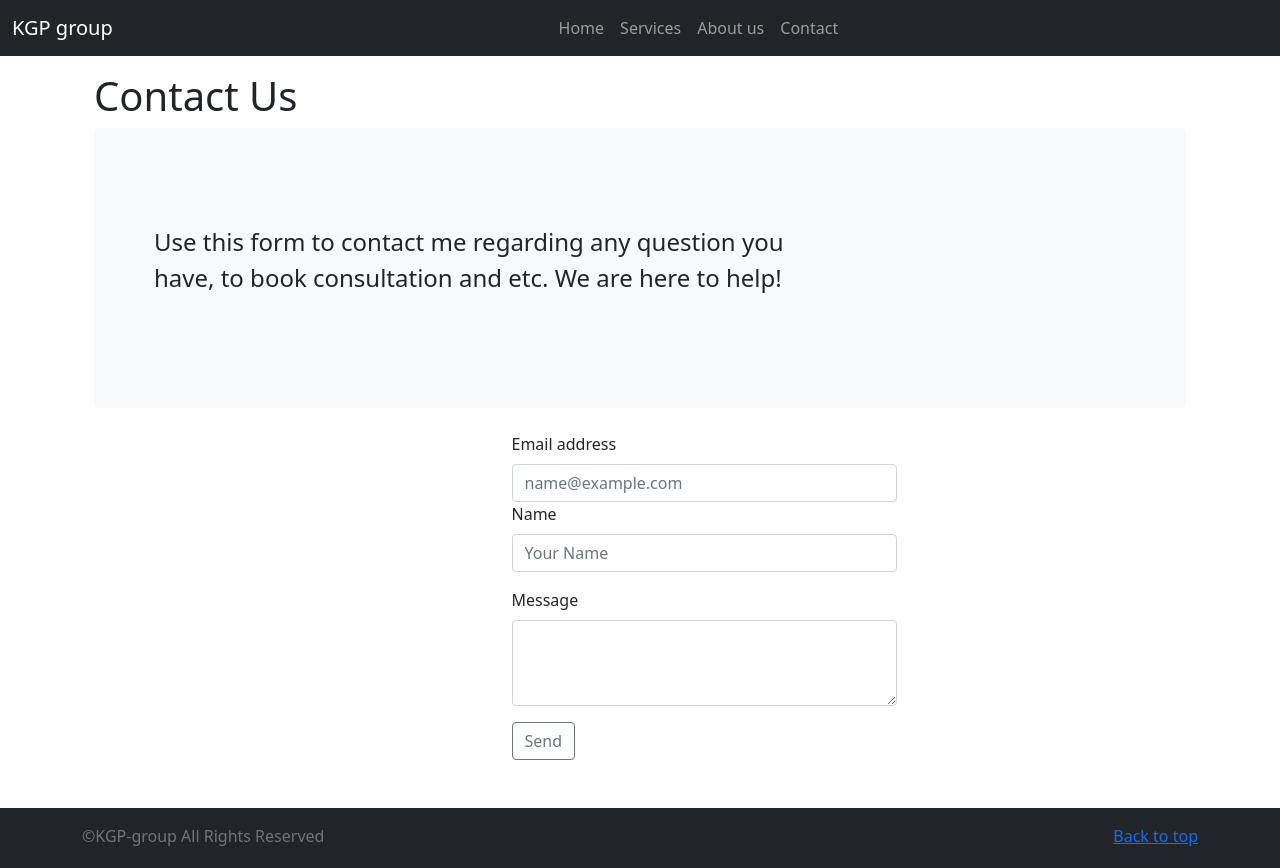
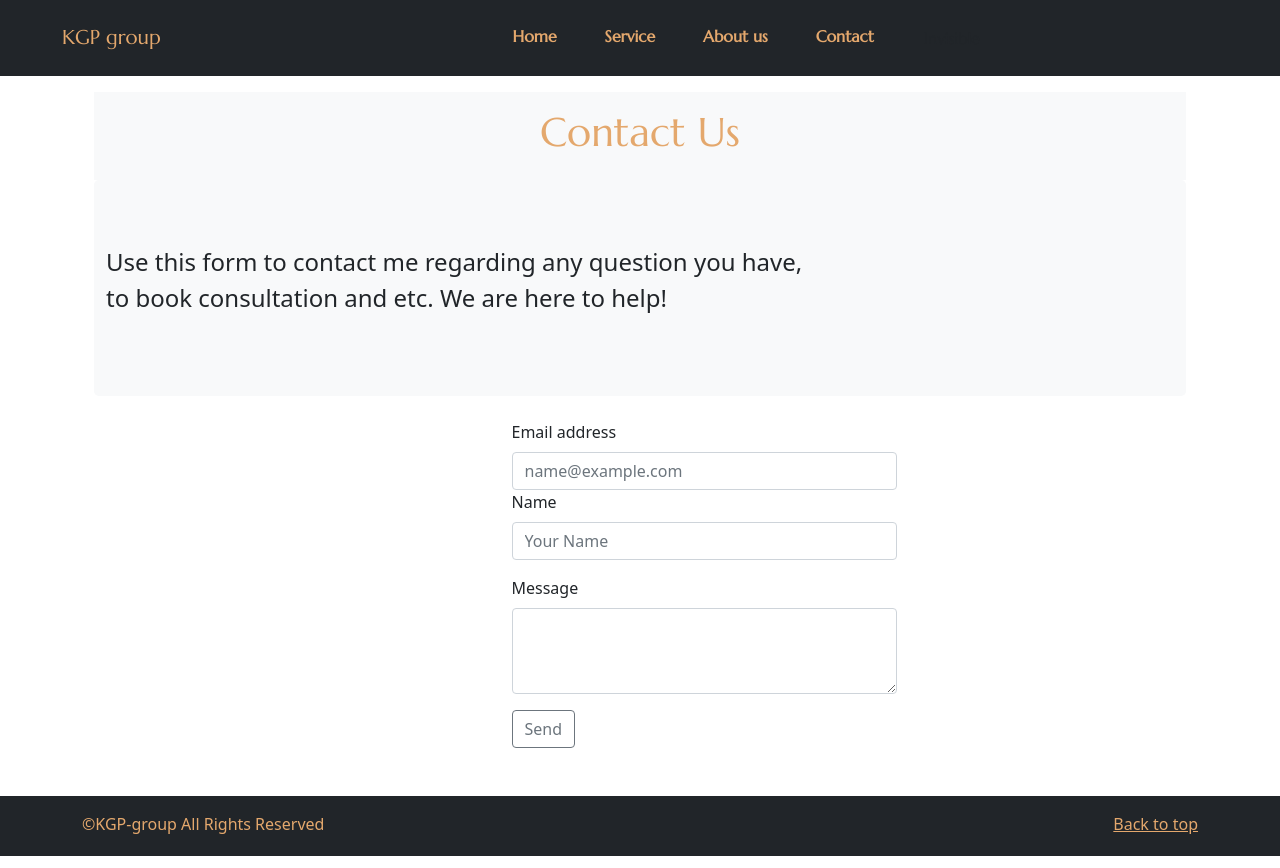
Before and after one commit to OlgaVlasova-IT/accounting-Kate, a plain HTML site: page contact.html in a window 1280 px wide. Drawn offline with nearby package versions, Linux system fonts and the light colour scheme.

Commit message:
2022-11-10 6:59pm

```diff
--- a/contact.html
+++ b/contact.html
@@ -12,28 +12,35 @@
         <meta name="viewport" content="width=device-width, initial-scale=1">
         <link href="https://cdn.jsdelivr.net/npm/bootstrap@5.0.2/dist/css/bootstrap.min.css" rel="stylesheet" integrity="sha384-EVSTQN3/azprG1Anm3QDgpJLIm9Nao0Yz1ztcQTwFspd3yD65VohhpuuCOmLASjC" crossorigin="anonymous">
         <link rel="stylesheet" href="css/contact.css">
+        <link rel="preconnect" href="https://fonts.googleapis.com">
+        <link rel="preconnect" href="https://fonts.gstatic.com" crossorigin>
+        <link href="https://fonts.googleapis.com/css2?family=Abel&family=Marcellus&display=swap" rel="stylesheet">
         <script src="https://cdn.jsdelivr.net/npm/bootstrap@5.0.2/dist/js/bootstrap.bundle.min.js" integrity="sha384-MrcW6ZMFYlzcLA8Nl+NtUVF0sA7MsXsP1UyJoMp4YLEuNSfAP+JcXn/tWtIaxVXM" crossorigin="anonymous"></script>
     </head>
     <body>
-        <nav class="navbar navbar-expand-sm navbar-dark bg-dark">
+      <nav class="navbar navbar-expand-sm navbar-dark bg-dark" id="navBar">
         <div class="container-fluid">
-              <a class="navbar-brand" href="#">KGP group</a>
+          <a class="navbar-brand px-5" href="#" style="color: #E4A86D; font-family: 'Marcellus', serif; border: 2px solid #212529 ">KGP group</a>
           <button class="navbar-toggler" type="button" data-bs-toggle="collapse" data-bs-target="#navbarNav" aria-controls="navbarNav" aria-expanded="false" aria-label="Toggle navigation">
             <span class="navbar-toggler-icon"></span>
           </button>
           <div class=" collapse navbar-collapse justify-content-center" id="navbarNav">
-                <ul class="navbar-nav">
-                  <li class="nav-item">
-                    <a class="nav-link" aria-current="page" href="index.html">Home</a>
+            <ul class="navbar-nav py-1 my-1 " style=" font-family: 'Marcellus', serif;" >
+
+              <li class="nav-item mx-3 nav-link-hover"   >
+                <a class="nav-link fw-bold " aria-current="page" href="index.html" style="color: #E4A86D" >Home</a>
               </li>
-                  <li class="nav-item">
-                    <a class="nav-link" href="services.html">Services</a>
+              <li class="nav-item mx-3 nav-link-hover"  >
+                <a class="nav-link fw-bold " href="services.html" style="color: #E4A86D">Service</a>
               </li>
-                  <li class="nav-item">
-                    <a class="nav-link" href="#">About us</a>
+              <li class="nav-item mx-3 nav-link-hover ">
+                <a class="nav-link  fw-bold" href="#" style="color: #E4A86D">About us</a>
               </li>
-                  <li class="nav-item">
-                    <a class="nav-link" href="contact.html" >Contact</a>
+              <li class="nav-item  mx-3 nav-link-hover ">
+                <a class="nav-link fw-bold" href="contact.html" style="color: #E4A86D" >Contact</a>
+              </li>
+              <li class="nav-item mx-3"  style="border: 2px solid #212529" >
+                <a class="nav-link " aria-current="page" href="" style="color: #212529" >Invisible</a>
               </li>
             </ul>
           </div>
@@ -42,9 +49,10 @@
 
 
           <div class="container px-4 my-3 " >
-            <h1>Contact Us</h1>
-
-            <div class="p-5 mb-4 bg-light rounded-3">
+           <section class="py-3  bg-light text-center container">
+            <h1 style=" font-family: 'Marcellus', serif; color:#E4A86D" >Contact Us</h1>
+          </section>
+            <div class="py-3 mb-4 bg-light rounded-3">
               <div class="container-fluid py-5">
                 <!-- <h1 class="display-5 fw-bold">Custom jumbotron</h1> -->
                 <p class="col-md-8 fs-4">Use this form to contact me regarding any question you have, to book  consultation and etc. We are here to help!</p>
@@ -76,9 +84,9 @@
           <footer class="text-muted py-3 bg-dark">
             <div class="container">
               <p class="float-end mb-1">
-                <a href="#"  class="red-color">Back to top</a>
+                <a href="#"  class="font-color-custom">Back to top</a>
               </p>
-              <p class="mb-1">©KGP-group All Rights Reserved </p>
+              <p class="mb-1 font-color-custom">©KGP-group All Rights Reserved </p>
 
 
             </div>
--- a/css/contact.css
+++ b/css/contact.css
@@ -1,6 +1,15 @@
 .third-of-width {
     width: 150%
 }
+
+.nav-link-hover:active,
+  .nav-link-hover :hover{
+   border-bottom: 1px solid #E4A86D;
+
+  }
+  .font-color-custom {
+    color:#E4A86D
+  }
 
 @media all and (max-width:800px){
 
--- a/css/services.css
+++ b/css/services.css
@@ -32,6 +32,9 @@
    border-bottom: 1px solid #E4A86D;
 
   }
+  .font-color-custom {
+    color:#E4A86D
+  }
 @media all and (max-width:800px){
     .tab-size{
         /* width: 100%;
```
Also changed, not shown: index.html (+4 -4 lines), services.html (+8 -8 lines). Lines whose indentation alone changed are shown as unchanged.
